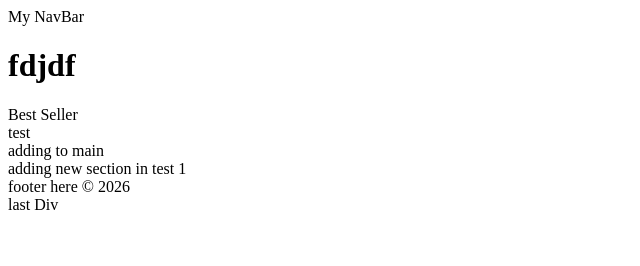
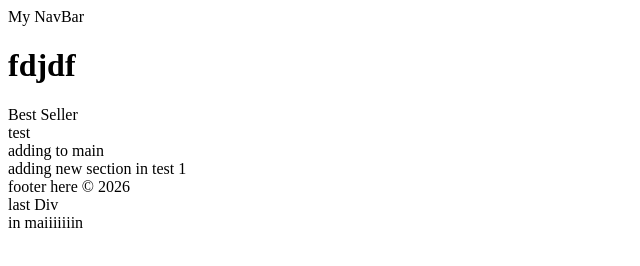
Before and after one commit to Omnia-Abdelhamed/MNF4_SWD5_S2, a plain HTML site: page index.html in a window 1280 px wide. Shown: the whole page, without its empty margins (0-640 px from the left). Drawn offline with Linux system fonts and the light colour scheme.

Commit message:
Update index.html

```diff
--- a/index.html
+++ b/index.html
@@ -9,3 +9,4 @@
     &copy; 2026
 </footer>
 <div>last Div</div>
+<div>in maiiiiiiin</div>
```
